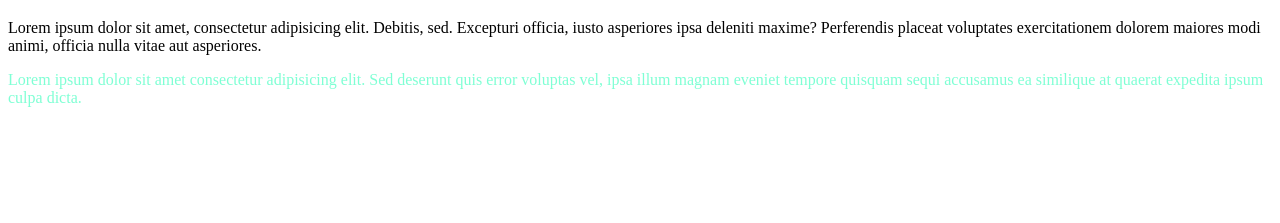
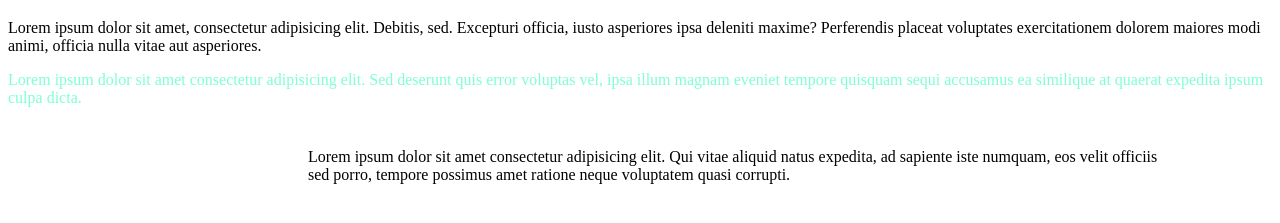
Before and after one commit to moinislam3284/testRepo, a plain HTML site: page index.html in a window 1280 px wide. Shown: the part 61-284 px from the top of the page. Drawn offline with Linux system fonts and the light colour scheme.

Commit message:
3rd commit

```diff
--- a/index.html
+++ b/index.html
@@ -8,5 +8,7 @@
     <h1>hablu via</h1>
     <p>Lorem ipsum dolor sit amet, consectetur adipisicing elit. Debitis, sed. Excepturi officia, iusto asperiores ipsa deleniti maxime? Perferendis placeat voluptates exercitationem dolorem maiores modi animi, officia nulla vitae aut asperiores.</p>
     <p style="color: aquamarine;">Lorem ipsum dolor sit amet consectetur adipisicing elit. Sed deserunt quis error voluptas vel, ipsa illum magnam eveniet tempore quisquam sequi accusamus ea similique at quaerat expedita ipsum culpa dicta.</p>
+    <p style="padding: 25px 100px 40px 300px ">Lorem ipsum dolor sit amet consectetur adipisicing elit. Qui vitae aliquid natus expedita, ad sapiente iste numquam, eos velit officiis sed porro, tempore possimus amet ratione neque voluptatem quasi corrupti.</p>
+
 </body>
 </html>
```
